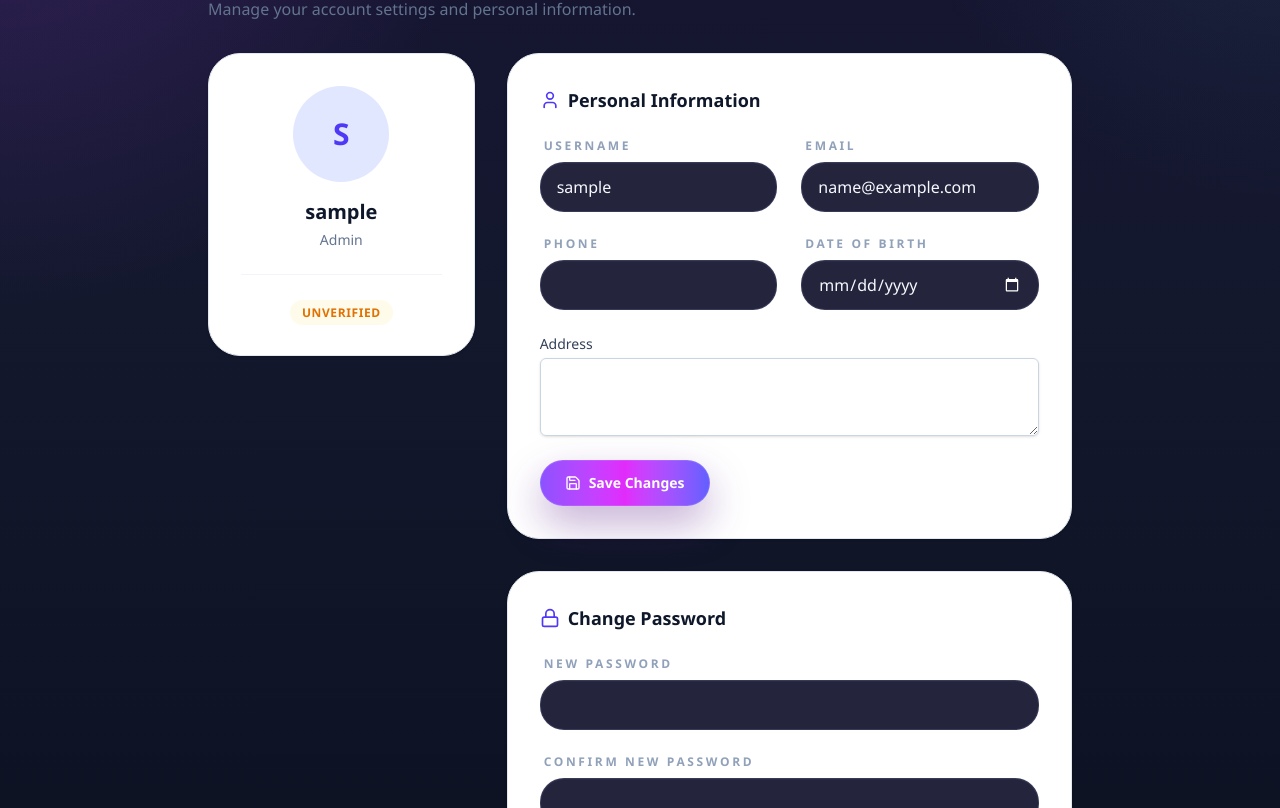
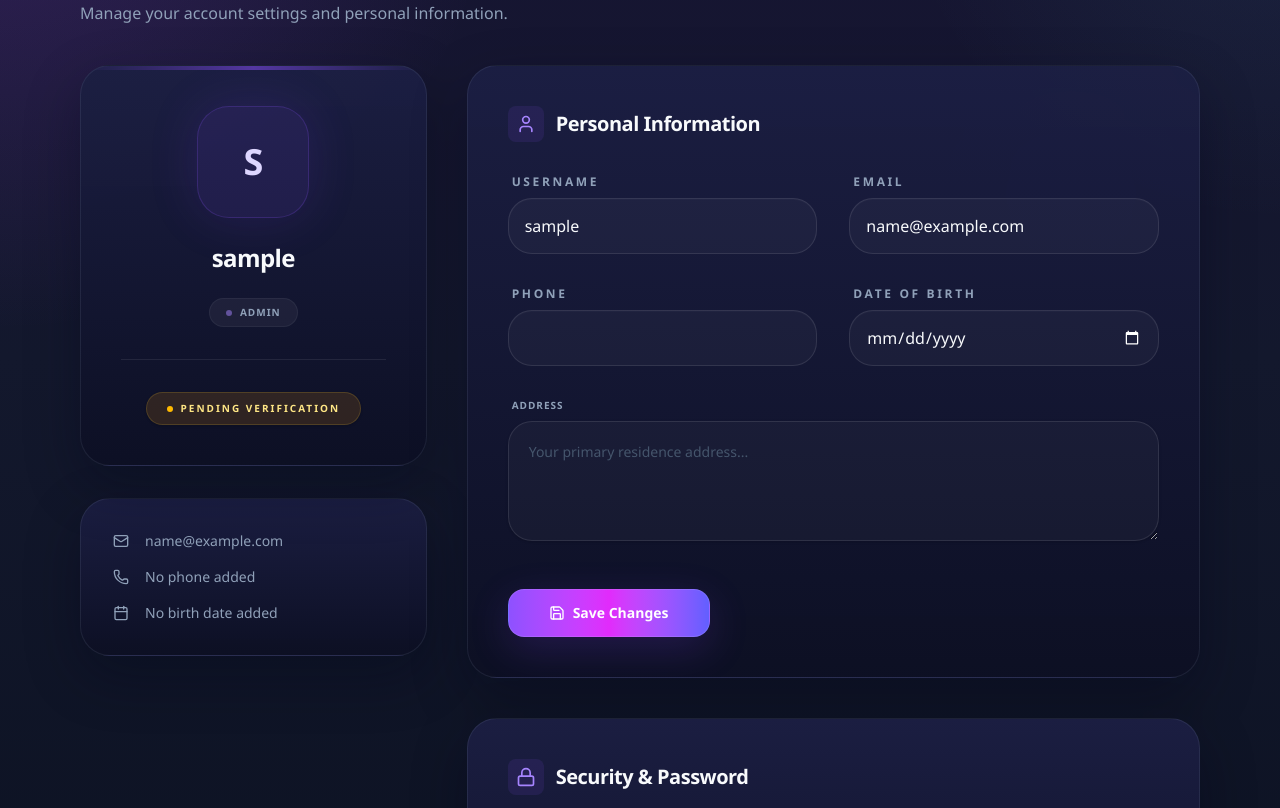
Before and after one commit to GryffinX/InsuraFlow, a SvelteKit app in the folder client/: page /profile in a window 1280 px wide. Shown: the part 172-980 px from the top of the page. Built offline with nearby package versions, Linux system fonts and the light colour scheme; no server answers; sample sign-in values are in the browser's storage.

Commit message:
final theme fixes

```diff
--- a/client/src/routes/(app)/profile/+page.svelte
+++ b/client/src/routes/(app)/profile/+page.svelte
@@ -52,68 +52,108 @@
     }
 </script>
 
-<div class="max-w-4xl mx-auto px-4 py-12">
-    <div class="mb-8">
-        <h1 class="text-3xl font-bold text-slate-900">Your Profile</h1>
-        <p class="text-slate-500 mt-1">Manage your account settings and personal information.</p>
+<div class="max-w-6xl mx-auto px-4 py-12">
+    <div class="mb-10 animate-fade-in">
+        <h1 class="text-4xl font-black text-slate-50 tracking-tight">Your Profile</h1>
+        <p class="text-slate-400 mt-1 font-medium">Manage your account settings and personal information.</p>
     </div>
 
-    <div class="grid grid-cols-1 lg:grid-cols-3 gap-8">
+    <div class="grid grid-cols-1 lg:grid-cols-3 gap-10">
         <!-- Sidebar -->
-        <div class="lg:col-span-1 space-y-6">
-            <div class="bg-white rounded-3xl border border-slate-200 shadow-sm p-8 text-center">
-                <div class="w-24 h-24 bg-indigo-100 rounded-full flex items-center justify-center text-indigo-600 text-3xl font-bold mx-auto mb-4">
+        <div class="lg:col-span-1 space-y-8">
+            <div class="dashboard-card p-10 text-center relative overflow-hidden group">
+                <div class="absolute top-0 left-0 w-full h-1 bg-gradient-to-r from-transparent via-violet-500/50 to-transparent"></div>
+                <div class="w-28 h-28 bg-violet-500/10 rounded-3xl flex items-center justify-center text-violet-200 text-4xl font-black mx-auto mb-6 border border-violet-500/20 shadow-[0_0_50px_rgba(124,58,237,0.15)] group-hover:scale-105 transition-transform duration-500">
                     {user.username?.charAt(0).toUpperCase()}
                 </div>
-                <h2 class="text-xl font-bold text-slate-900">{user.username}</h2>
-                <p class="text-sm text-slate-500 font-mono mt-1">{user.formatted_id}</p>
-                <p class="text-sm text-slate-500 capitalize">{user.role}</p>
-                <div class="mt-6 pt-6 border-t border-slate-100">
-                    <span class={`px-3 py-1 rounded-full text-xs font-bold uppercase tracking-wider ${user.is_verified ? 'bg-emerald-50 text-emerald-600' : 'bg-amber-50 text-amber-600'}`}>
-                        {user.is_verified ? 'Verified' : 'Unverified'}
+                <h2 class="text-2xl font-black text-slate-50 tracking-tight">{user.username}</h2>
+                <p class="text-xs font-black text-slate-500 uppercase tracking-widest mt-2 font-mono">{user.formatted_id}</p>
+                <div class="mt-4 inline-flex items-center gap-2 px-4 py-1.5 bg-white/5 rounded-full border border-white/5">
+                    <span class="w-1.5 h-1.5 rounded-full bg-violet-400 animate-pulse"></span>
+                    <p class="text-[10px] text-slate-400 font-black uppercase tracking-widest">{user.role}</p>
+                </div>
+
+                <div class="mt-8 pt-8 border-t border-white/8">
+                    <span class={`inline-flex items-center gap-2 px-5 py-2 rounded-2xl text-[10px] font-black uppercase tracking-[0.2em] border shadow-sm ${user.is_verified ? 'bg-emerald-500/14 border-emerald-300/16 text-emerald-200' : 'bg-amber-500/14 border-amber-300/16 text-amber-200'}`}>
+                        {#if user.is_verified}
+                            <div class="w-1.5 h-1.5 rounded-full bg-emerald-400"></div>
+                        {:else}
+                            <div class="w-1.5 h-1.5 rounded-full bg-amber-400"></div>
+                        {/if}
+                        {user.is_verified ? 'Verified Account' : 'Pending Verification'}
                     </span>
+                </div>
+            </div>
+
+            <div class="dashboard-card p-8 space-y-4">
+                <div class="flex items-center gap-4 text-slate-400 hover:text-slate-200 transition-colors cursor-default">
+                    <Mail class="w-4 h-4" />
+                    <span class="text-sm font-medium">{user.email}</span>
+                </div>
+                <div class="flex items-center gap-4 text-slate-400 hover:text-slate-200 transition-colors cursor-default">
+                    <Phone class="w-4 h-4" />
+                    <span class="text-sm font-medium">{user.phone || 'No phone added'}</span>
+                </div>
+                <div class="flex items-center gap-4 text-slate-400 hover:text-slate-200 transition-colors cursor-default">
+                    <Calendar class="w-4 h-4" />
+                    <span class="text-sm font-medium">{user.dob ? new Date(user.dob).toLocaleDateString() : 'No birth date added'}</span>
                 </div>
             </div>
         </div>
 
         <!-- Main Form -->
-        <div class="lg:col-span-2 space-y-8">
-            <div class="bg-white rounded-3xl border border-slate-200 shadow-sm p-8">
-                <h3 class="text-lg font-bold text-slate-900 mb-6 flex items-center gap-2">
-                    <User class="w-5 h-5 text-indigo-600" /> Personal Information
+        <div class="lg:col-span-2 space-y-10">
+            <div class="dashboard-card p-10 relative overflow-hidden">
+                <div class="absolute top-0 right-0 w-64 h-64 bg-violet-600/5 blur-[100px] -z-10 rounded-full"></div>
+                <h3 class="text-xl font-black text-slate-50 mb-8 flex items-center gap-3 tracking-tight">
+                    <div class="p-2 bg-violet-500/10 rounded-lg">
+                        <User class="w-5 h-5 text-violet-400" />
+                    </div>
+                    Personal Information
                 </h3>
-                <form onsubmit={handleUpdateProfile} class="space-y-6">
-                    <div class="grid grid-cols-1 md:grid-cols-2 gap-6">
-                        <Input label="Username" bind:value={user.username} required />
-                        <Input label="Email" type="email" bind:value={user.email} required />
-                        <Input label="Phone" bind:value={user.phone} />
-                        <Input label="Date of Birth" type="date" bind:value={user.dob} />
+                <form onsubmit={handleUpdateProfile} class="space-y-8">
+                    <div class="grid grid-cols-1 md:grid-cols-2 gap-8">
+                        <Input label="Username" bind:value={user.username} required class="bg-white/[0.03] border-white/10 text-slate-50 h-14 rounded-2xl" />
+                        <Input label="Email" type="email" bind:value={user.email} required class="bg-white/[0.03] border-white/10 text-slate-50 h-14 rounded-2xl" />
+                        <Input label="Phone" bind:value={user.phone} class="bg-white/[0.03] border-white/10 text-slate-50 h-14 rounded-2xl" />
+                        <Input label="Date of Birth" type="date" bind:value={user.dob} class="bg-white/[0.03] border-white/10 text-slate-50 h-14 rounded-2xl" />
                     </div>
-                    <div class="space-y-1">
-                        <label for="profile-address" class="block text-sm font-medium text-slate-700">Address</label>
+                    <div class="space-y-2">
+                        <label for="profile-address" class="block text-[10px] font-black uppercase tracking-widest text-slate-400 ml-1">Address</label>
                         <textarea
                             id="profile-address"
-                            class="block w-full rounded-md border-slate-300 shadow-sm focus:border-indigo-500 focus:ring-indigo-500 sm:text-sm transition-colors border p-2 outline-none"
+                            class="block w-full rounded-2xl border-white/10 bg-white/[0.03] text-slate-50 shadow-sm focus:border-violet-500/50 focus:ring-0 sm:text-sm transition-all border p-5 outline-none placeholder:text-slate-600 min-h-[120px]"
                             rows="3"
                             bind:value={user.address}
+                            placeholder="Your primary residence address..."
                         ></textarea>
                     </div>
-                    <Button type="submit" loading={isSubmitting} class="w-full md:w-auto">
-                        <Save class="w-4 h-4 mr-2" /> Save Changes
-                    </Button>
+                    <div class="pt-4">
+                        <Button type="submit" loading={isSubmitting} class="w-full md:w-auto px-10 h-12 rounded-xl font-black shadow-[0_12px_40px_rgba(124,58,237,0.2)]">
+                            <Save class="w-4 h-4 mr-2" /> Save Changes
+                        </Button>
+                    </div>
                 </form>
             </div>
 
-            <div class="bg-white rounded-3xl border border-slate-200 shadow-sm p-8">
-                <h3 class="text-lg font-bold text-slate-900 mb-6 flex items-center gap-2">
-                    <Lock class="w-5 h-5 text-indigo-600" /> Change Password
+            <div class="dashboard-card p-10 relative overflow-hidden">
+                <div class="absolute bottom-0 left-0 w-64 h-64 bg-violet-600/5 blur-[100px] -z-10 rounded-full"></div>
+                <h3 class="text-xl font-black text-slate-50 mb-8 flex items-center gap-3 tracking-tight">
+                    <div class="p-2 bg-violet-500/10 rounded-lg">
+                        <Lock class="w-5 h-5 text-violet-400" />
+                    </div>
+                    Security & Password
                 </h3>
-                <form onsubmit={handleChangePassword} class="space-y-6">
-                    <Input label="New Password" type="password" bind:value={passwordData.new_password} required />
-                    <Input label="Confirm New Password" type="password" bind:value={passwordData.confirm_password} required />
-                    <Button type="submit" variant="outline" loading={isSubmitting} class="w-full md:w-auto">
-                        Update Password
-                    </Button>
+                <form onsubmit={handleChangePassword} class="space-y-8">
+                    <div class="grid grid-cols-1 md:grid-cols-2 gap-8">
+                        <Input label="New Password" type="password" bind:value={passwordData.new_password} required class="bg-white/[0.03] border-white/10 text-slate-50 h-14 rounded-2xl" />
+                        <Input label="Confirm New Password" type="password" bind:value={passwordData.confirm_password} required class="bg-white/[0.03] border-white/10 text-slate-50 h-14 rounded-2xl" />
+                    </div>
+                    <div class="pt-4">
+                        <Button type="submit" variant="outline" loading={isSubmitting} class="w-full md:w-auto px-10 h-12 rounded-xl font-bold border-white/10 hover:bg-white/5 text-slate-300">
+                            Update Password
+                        </Button>
+                    </div>
                 </form>
             </div>
         </div>
```
Also changed, not shown: client/src/routes/(app)/claims/new/+page.svelte (+54 -35 lines), client/src/routes/(app)/policies/edit/[id]/+page.svelte (+36 -32 lines), client/src/routes/(app)/policies/new/+page.svelte (+32 -28 lines).
